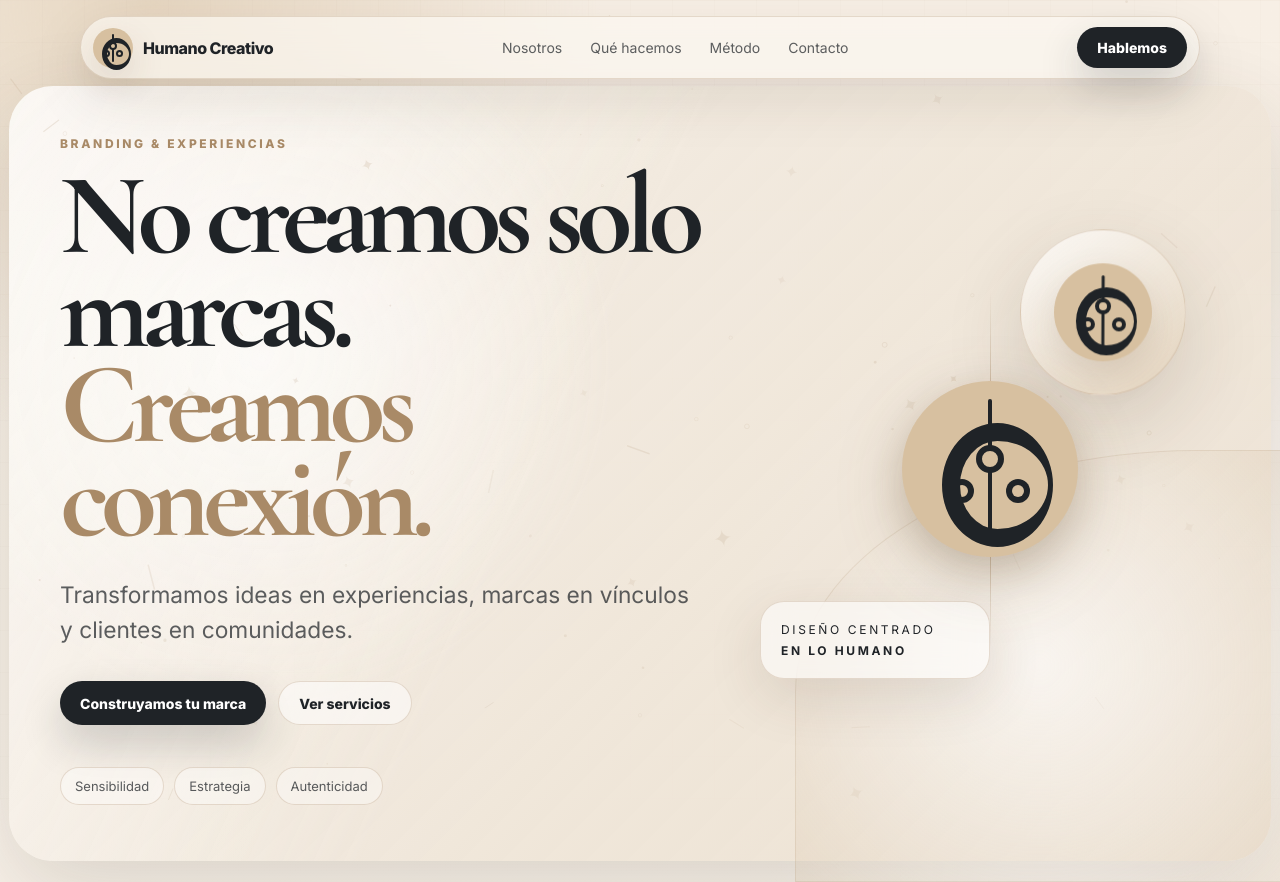
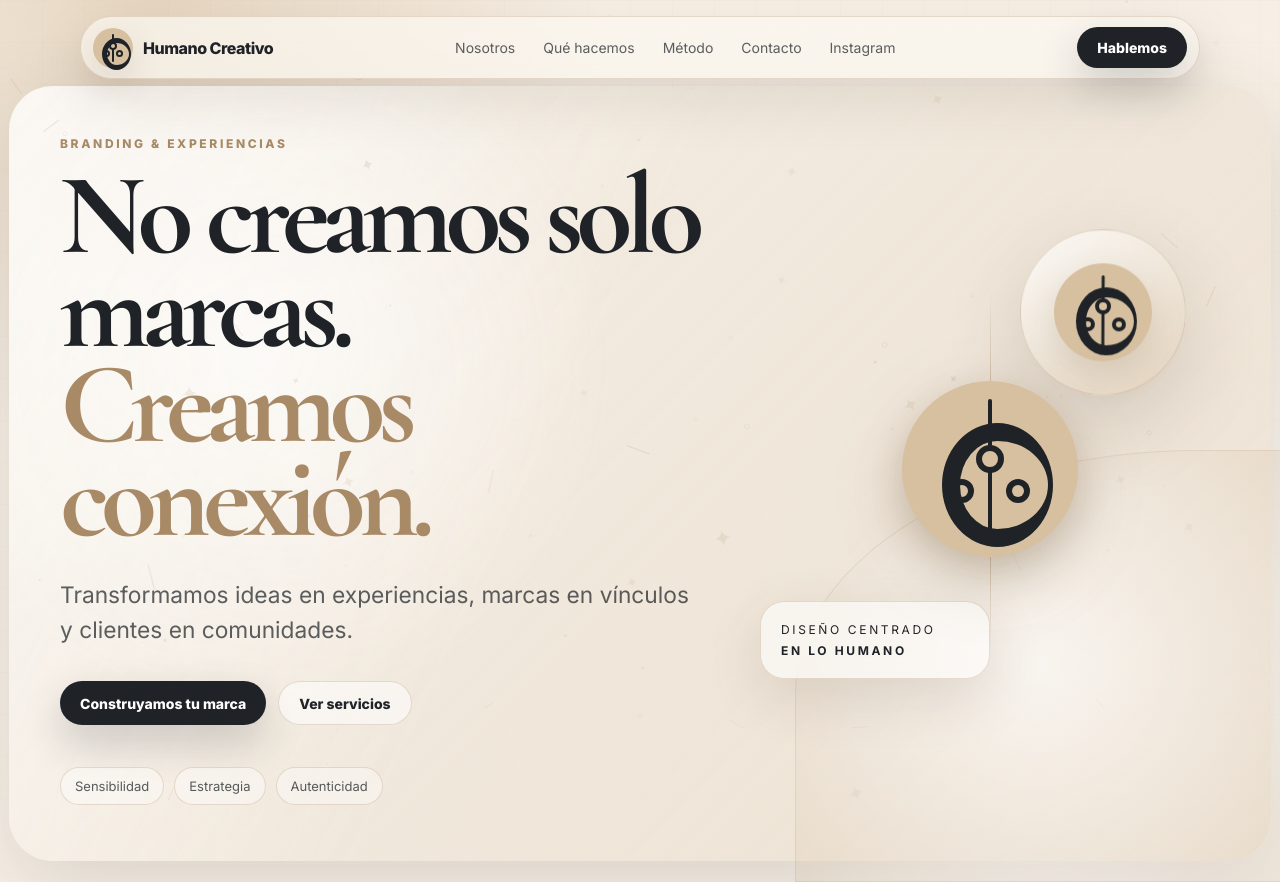
Before and after one commit to joseedev20/event-love, a website: page humano-creativo/index.html in a window 1280 px wide. Shown: the top 882 px of the page. Drawn offline with nearby package versions, Linux system fonts and the light colour scheme.

Commit message:
Add Instagram link to Humano Creativo navigation

```diff
--- a/humano-creativo/index.html
+++ b/humano-creativo/index.html
@@ -18,7 +18,7 @@
 
   <header class="header" id="header">
     <a class="brand" href="#inicio"><span class="mark"><i></i><b></b></span><span>Humano Creativo</span></a>
-    <nav><a href="#nosotros">Nosotros</a><a href="#servicios">Qué hacemos</a><a href="#metodo">Método</a><a href="#contacto">Contacto</a></nav>
+    <nav><a href="#nosotros">Nosotros</a><a href="#servicios">Qué hacemos</a><a href="#metodo">Método</a><a href="#contacto">Contacto</a><a href="https://www.instagram.com/human_ocreativo/" target="_blank" rel="noopener noreferrer" aria-label="Instagram de Humano Creativo">Instagram</a></nav>
     <a class="btn primary small" href="https://wa.me/573123788524" target="_blank" rel="noreferrer">Hablemos</a>
   </header>
 
```
